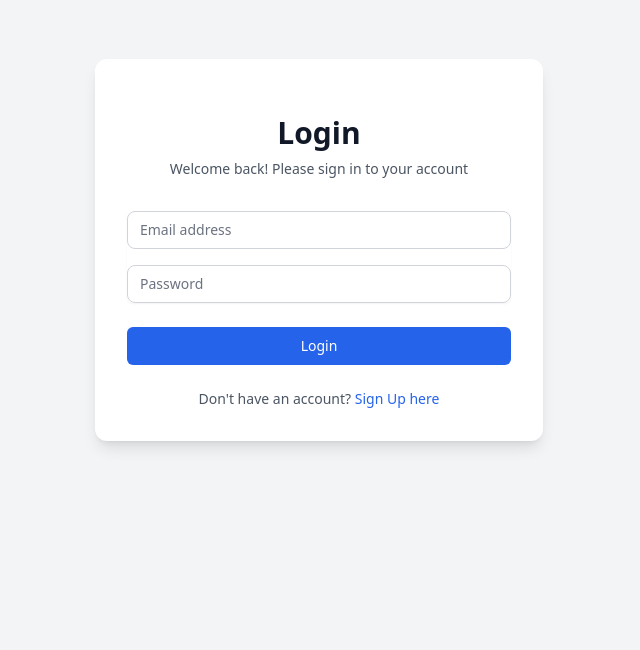
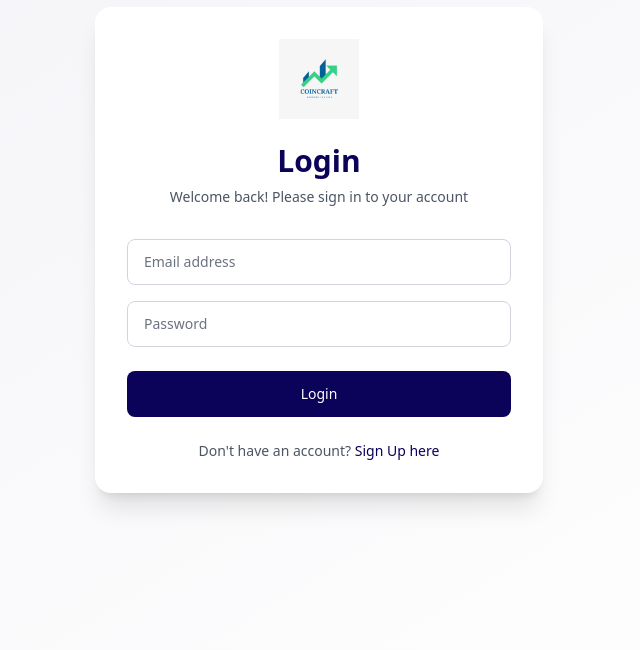
Before and after one commit to Dasunika0216/CoinCraft_Expense-Tracker-Web-App, a React (Vite) app in the folder frontend/: page /login in a window 1280 px wide. Shown: the part 150-800 px from the top of the page, without its empty margins (321-961 px from the left). Built offline with nearby package versions, Linux system fonts and the light colour scheme.

Commit message:
Enhance Login component

```diff
--- a/frontend/src/pages/Login.jsx
+++ b/frontend/src/pages/Login.jsx
@@ -3,6 +3,7 @@ import { useState } from 'react';
 import axios from 'axios';
 import { toast } from 'react-toastify';
 import { useNavigate } from 'react-router-dom';
+import logo from '../assets/logo.png';
 
 const Login = () => {
   const [currentState, setCurrentState] = useState('Login');
@@ -57,10 +58,13 @@ const Login = () => {
   },[token])
 
   return (
-    <div className="min-h-screen bg-gray-100 flex items-center justify-center py-12 px-4 sm:px-6 lg:px-8">
-      <div className="max-w-md w-full space-y-8 bg-white p-8 rounded-xl shadow-lg">
+    <div className="min-h-screen bg-gradient-to-br from-[#0b0259]/5 to-white flex items-center justify-center py-12 px-4 sm:px-6 lg:px-8">
+      <div className="max-w-md w-full space-y-8 bg-white p-8 rounded-2xl shadow-xl">
         <div className="text-center">
-          <h2 className="mt-6 text-3xl font-extrabold text-gray-900">
+          <div className="flex justify-center mb-6">
+            <img src={logo} alt="CoinCraft Logo" className="h-20 w-20" />
+          </div>
+          <h2 className="text-3xl font-extrabold text-[#0b0259]">
             {currentState}
           </h2>
           <p className="mt-2 text-sm text-gray-600">
@@ -70,30 +74,29 @@ const Login = () => {
           </p>
         </div>
         <form className="mt-8 space-y-6" onSubmit={onSubmit}>
-          <div className="rounded-md shadow-sm space-y-4">
+          <div className="rounded-md space-y-4">
             {currentState === "Login" ? '': (
               <div>
                 <input id="username" onChange={(e) => setName(e.target.value)} value={name} type="text" placeholder="Username" required
-                className="appearance-none rounded-lg relative block w-full px-3 py-2 border border-gray-300 placeholder-gray-500 text-gray-900 focus:outline-none focus:ring-2 focus:ring-blue-500 focus:border-blue-500 focus:z-10 sm:text-sm" />
+                className="appearance-none rounded-lg relative block w-full px-4 py-3 border border-gray-300 placeholder-gray-500 text-gray-900 focus:outline-none focus:ring-2 focus:ring-[#0b0259] focus:border-[#0b0259] focus:z-10 sm:text-sm transition-all duration-200"  />
               </div>
             )}
             <div>
-              <input id="email" onChange={(e) => setEmail(e.target.value)} value={email} type="email" placeholder="Email address" required className="appearance-none rounded-lg relative block w-full px-3 py-2 border border-gray-300 placeholder-gray-500 text-gray-900 focus:outline-none focus:ring-2 focus:ring-blue-500 focus:border-blue-500 focus:z-10 sm:text-sm" />
+              <input id="email" onChange={(e) => setEmail(e.target.value)} value={email} type="email" placeholder="Email address" required className="appearance-none rounded-lg relative block w-full px-4 py-3 border border-gray-300 placeholder-gray-500 text-gray-900 focus:outline-none focus:ring-2 focus:ring-[#0b0259] focus:border-[#0b0259] focus:z-10 sm:text-sm transition-all duration-200"  />
             </div>
             <div>
-              <input id="password" onChange={(e) => setPassword(e.target.value)} value={password} type="password" placeholder="Password" required className="appearance-none rounded-lg relative block w-full px-3 py-2 border border-gray-300 placeholder-gray-500 text-gray-900 focus:outline-none focus:ring-2 focus:ring-blue-500 focus:border-blue-500 focus:z-10 sm:text-sm" />
+              <input id="password" onChange={(e) => setPassword(e.target.value)} value={password} type="password" placeholder="Password" required className="appearance-none rounded-lg relative block w-full px-4 py-3 border border-gray-300 placeholder-gray-500 text-gray-900 focus:outline-none focus:ring-2 focus:ring-[#0b0259] focus:border-[#0b0259] focus:z-10 sm:text-sm transition-all duration-200"  />
             </div>
             {currentState === "Login" ? '' :(
               <div>
-                <input id="confirm-password" onChange={(e) => setConfirmPassword(e.target.value)} value={confirmPassword} type="password" placeholder="Confirm Password" required className="appearance-none rounded-lg relative block w-full px-3 py-2 border border-gray-300 placeholder-gray-500 text-gray-900 focus:outline-none focus:ring-2 focus:ring-blue-500 focus:border-blue-500 focus:z-10 sm:text-sm" />
+                <input id="confirm-password" onChange={(e) => setConfirmPassword(e.target.value)} value={confirmPassword} type="password" placeholder="Confirm Password" required className="appearance-none rounded-lg relative block w-full px-4 py-3 border border-gray-300 placeholder-gray-500 text-gray-900 focus:outline-none focus:ring-2 focus:ring-[#0b0259] focus:border-[#0b0259] focus:z-10 sm:text-sm transition-all duration-200"  />
               </div>
             )}
           </div>
 
           <div>
-            <button type="submit" className="group relative w-full flex justify-center py-2 px-4 border border-transparent text-sm font-medium rounded-md text-white bg-blue-600 hover:bg-blue-700 focus:outline-none focus:ring-2 focus:ring-offset-2 focus:ring-blue-500 transition-colors duration-200" >
-              {currentState}
-            </button>
+            <button type="submit" className="group relative w-full flex justify-center py-3 px-4 border border-transparent text-sm font-medium rounded-lg text-white bg-[#0b0259] hover:bg-[#0b0259]/90 focus:outline-none focus:ring-2 focus:ring-offset-2 focus:ring-[#0b0259] transition-all duration-200 hover:shadow-lg hover:-translate-y-0.5 active:translate-y-0"
+            >{currentState}</button>
           </div>
 
           <div className="text-center">
@@ -101,7 +104,7 @@ const Login = () => {
               {currentState === "Login"
                 ? "Don't have an account? "
                 : "Already have an account? "}
-              <button type="button" onClick={() => setCurrentState(currentState === "Login" ? "Sign Up" : "Login")} className="font-medium text-blue-600 hover:text-blue-500 transition-colors duration-200" >
+              <button type="button" onClick={() => setCurrentState(currentState === "Login" ? "Sign Up" : "Login")} className="font-medium text-[#0b0259] hover:text-[#0b0259]/80 transition-colors duration-200 hover:underline" >
                 {currentState === "Login" ? "Sign Up here" : "Login here"}
               </button>
             </p>
```
